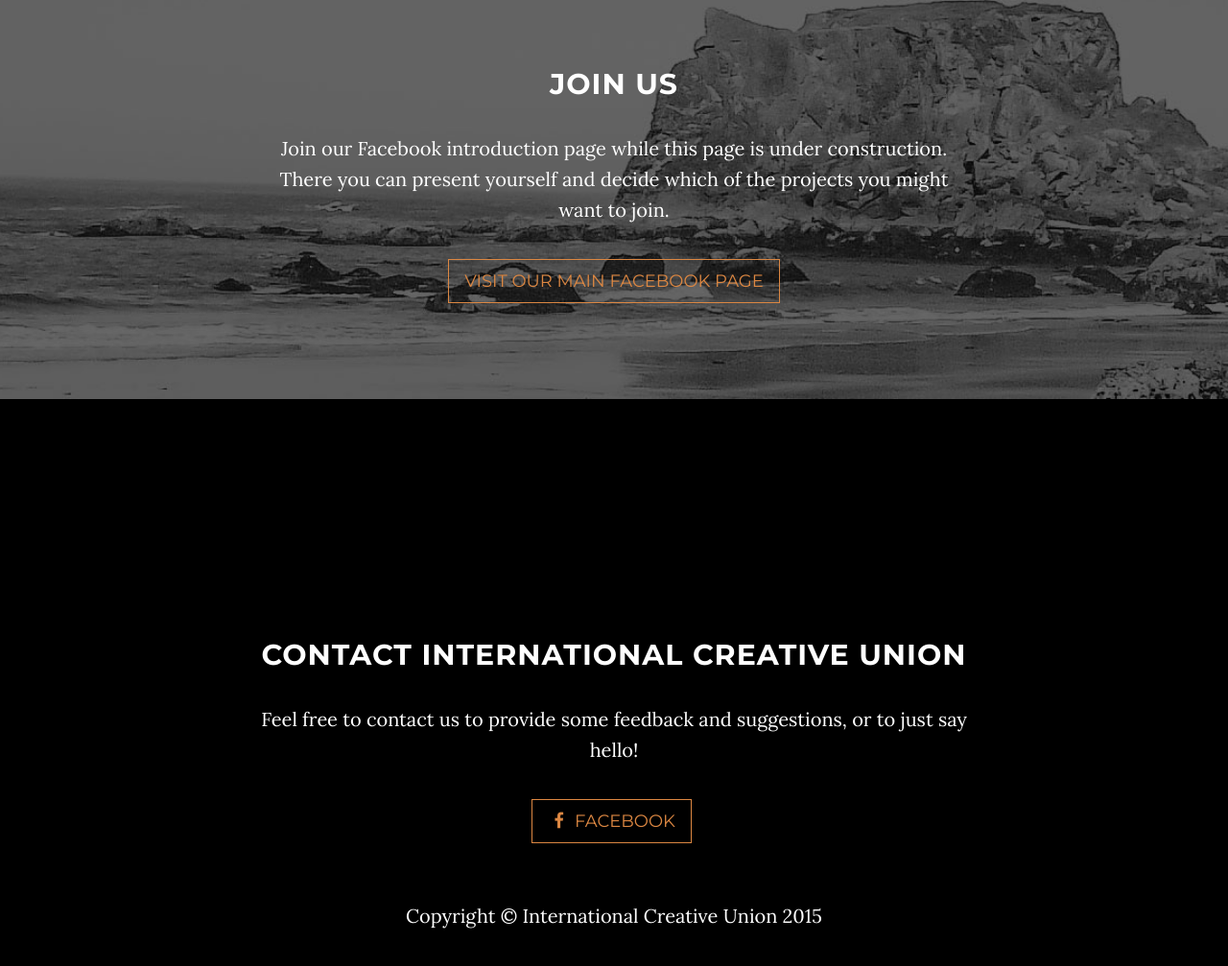
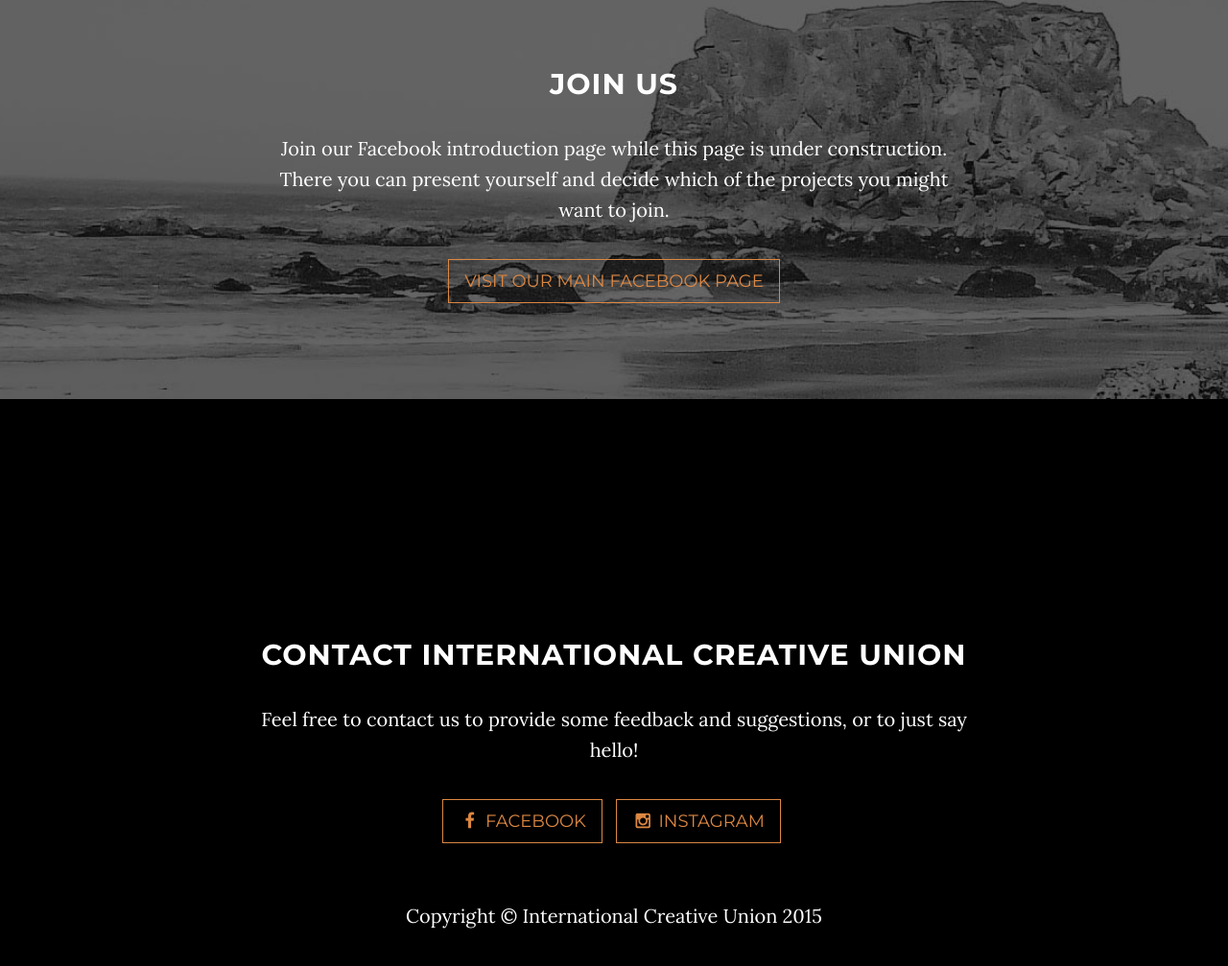
Before and after one commit to creativeunion/creativeunion.github.io, a plain HTML site: page index.html in a window 1280 px wide. Shown: the part 1861-2868 px from the top of the page at 96% size. Drawn offline with Linux system fonts and the light colour scheme; some packages are replaced by stand-ins of ours.

Commit message:
Added social media links.

```diff
--- a/index.html
+++ b/index.html
@@ -137,6 +137,9 @@
                     <li>
                         <a href="https://www.facebook.com/groups/157697124344417/" class="btn btn-default btn-lg"><i class="fa fa-facebook fa-fw"></i> <span class="network-name">Facebook</span></a>
                     </li>
+                    <li>
+                        <a href="https://www.instagram.com/creativeunion.eu/" class="btn btn-default btn-lg"><i class="fa fa-instagram fa-fw"></i> <span class="network-name">Instagram</span></a>
+                    </li>
                 </ul>
             </div>
         </div>
```
